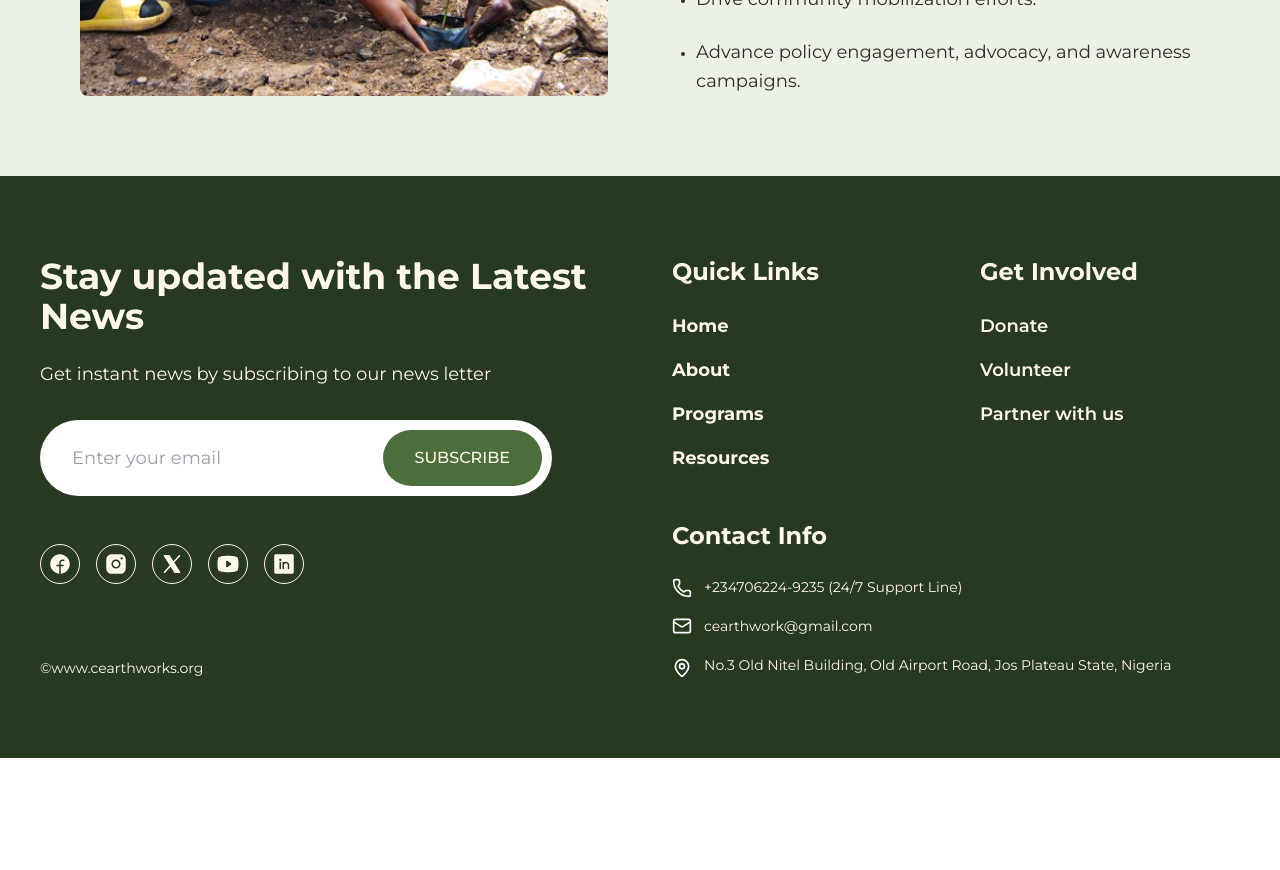
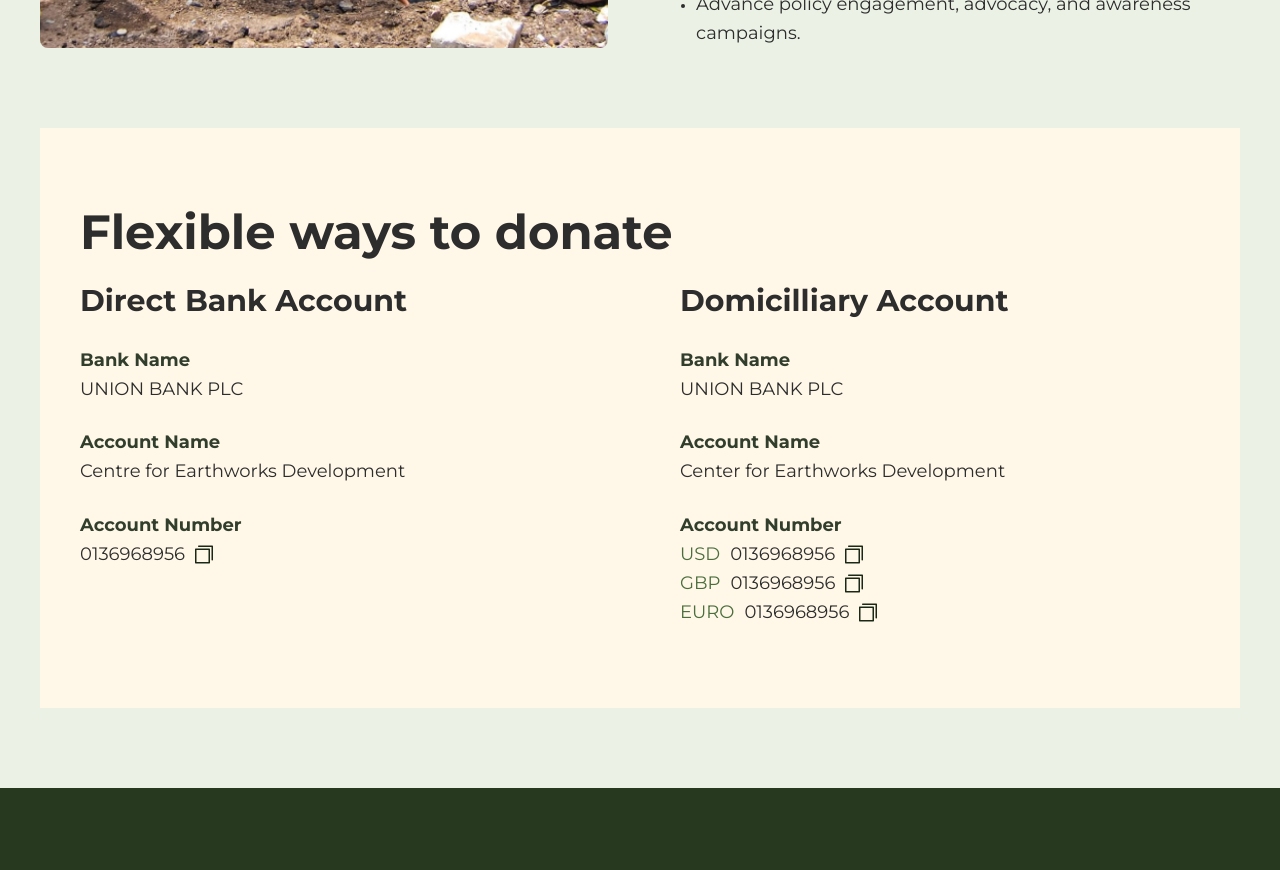
Before and after one commit to Akintayo74/CFEW-website-dian, a React (Vite) app: page /donate in a window 1280 px wide. Shown: the part 1860-2730 px from the top of the page. Before the commit the page ends 2618 px from the top, so only its background shows below. Built offline with nearby package versions, Linux system fonts and the light colour scheme.

Commit message:
Style 'Flexible ways to donate' section of Donate page

```diff
--- a/src/components/DonationImpact/DonationImpact.jsx
+++ b/src/components/DonationImpact/DonationImpact.jsx
@@ -2,11 +2,12 @@ import React from "react";
 import Section from "../Section";
 import Container from "../Container/Container";
 import ImageText from "../ImageText";
+import SectionHeader from "../SectionHeader";
+import Clipboard from "../../assets/clipboard.svg";
 
 function DonationImpact() {
   return (
     <Section>
-      <Container>
       <div className="text-cfew-dark text-sm md:text-base lg:text-lg lg:leading-relaxed flex flex-col gap-20">
         <ImageText
           imageSrc="/donate-1.webp"
@@ -22,9 +23,9 @@ function DonationImpact() {
             </p>
             <p>
               All our projects are implemented in partnership with the expert
-                advocates and volunteers who are at the frontlines of securing
-                the earth through creating equitable, healthy, just and
-                sustainable futures in their communities.
+              advocates and volunteers who are at the frontlines of securing the
+              earth through creating equitable, healthy, just and sustainable
+              futures in their communities.
             </p>
           </div>
         </ImageText>
@@ -53,8 +54,91 @@ function DonationImpact() {
             </ul>
           </div>
         </ImageText>
+
+        <Container>
+          <Section background="pink">
+            <Container>
+              <SectionHeader align="text-left">
+                Flexible ways to donate
+              </SectionHeader>
+              <div className="grid grid-cols-1 lg:grid-cols-2 lg:gap-20 text-left">
+                <div className="flex flex-col lg:gap-6">
+                  <h2
+                    className="font-bold leading-snug text-xl md:text-2xl  lg:text-3xl"
+                  >
+                    Direct Bank Account
+                  </h2>
+                  <div>
+                    <h6 className="font-bold text-cfew-primary-900">
+                      Bank Name
+                    </h6>
+                    <p>UNION BANK PLC</p>
+                  </div>
+                  <div>
+                    <h6 className="font-bold text-cfew-primary-900">
+                      Account Name
+                    </h6>
+                    <p>Centre for Earthworks Development</p>
+                  </div>
+                  <div>
+                    <h6 className="font-bold text-cfew-primary-900">
+                      Account Number
+                    </h6>
+                    <p className="flex items-center gap-2.5">
+                      0136968956
+                      <span>
+                        <img src={Clipboard} alt="An Image of a clipboard to indicate a copy paste feature"/>
+                      </span>
+                    </p>
+                  </div>
+                </div>
+                <div className="flex flex-col lg:gap-6">
+                  <h2
+                    className="font-bold leading-snug text-xl md:text-2xl  lg:text-3xl"
+                  >
+                    Domicilliary Account
+                  </h2>
+                  <div>
+                    <h6 className="font-bold text-cfew-primary-900">
+                      Bank Name
+                    </h6>
+                    <p>UNION BANK PLC</p>
+                  </div>
+                  <div>
+                    <h6 className="font-bold text-cfew-primary-900">
+                      Account Name
+                    </h6>
+                    <p>Center for Earthworks Development</p>
+                  </div>
+                  <div>
+                    <h6 className="font-bold text-cfew-primary-900">
+                      Account Number
+                    </h6>
+                    <p className="flex items-center gap-2.5">
+                      <span className="text-cfew-primary-500">USD</span>0136968956
+                      <span>
+                        <img src={Clipboard} alt="An Image of a clipboard to indicate a copy paste feature"/>
+                      </span>
+                    </p>
+                    <p className="flex items-center gap-2.5">
+                      <span className="text-cfew-primary-500">GBP</span>0136968956
+                      <span>
+                        <img src={Clipboard} alt="An Image of a clipboard to indicate a copy paste feature"/>
+                      </span>
+                    </p>
+                    <p className="flex items-center gap-2.5">
+                      <span className="text-cfew-primary-500">EURO</span>0136968956
+                      <span>
+                        <img src={Clipboard} alt="An Image of a clipboard to indicate a copy paste feature"/>
+                      </span>
+                    </p>
+                  </div>
+                </div>
               </div>
             </Container>
+          </Section>
+        </Container>
+      </div>
     </Section>
   );
 }
--- a/src/components/DropdownMenu/DropdownMenu.jsx
+++ b/src/components/DropdownMenu/DropdownMenu.jsx
@@ -47,9 +47,9 @@ function Dropdown({ label = "Get Involved", isMobile = false }) {
         </button>
       </DropdownMenu.Trigger>
 
-      <DropdownMenu.Content className="flex flex-col gap-4 bg-cfew-primary-800 p-7 rounded-xl text-white">
+      <DropdownMenu.Content className="flex flex-col gap-4 bg-cfew-primary-800 p-7 rounded-xl text-white ">
         {GET_INVOLVED_HEADER.map((link) => (
-          <DropdownMenu.Item>
+          <DropdownMenu.Item className="">
             <a key={link.href} href={link.href} className="hover:text-cfew-primary-400">
               {link.label}
             </a>
```
Also changed, not shown: src/assets/clipboard.svg (added). Lines whose indentation alone changed are shown as unchanged.
